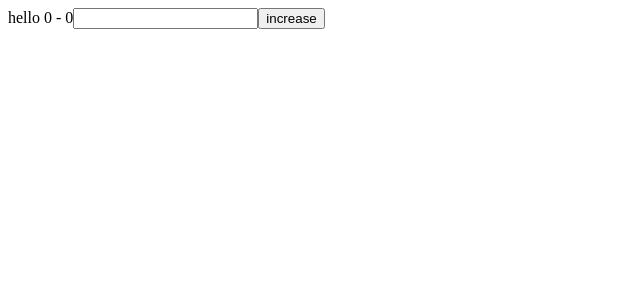
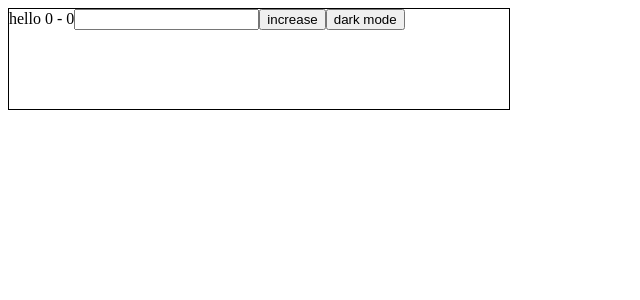
Before and after one commit to Yaya1200/advanced-react-practice, a React (Vite) app in the folder vite-project/: page / in a window 1280 px wide. Shown: the top 300 px of the page, without its empty margins (0-640 px from the left). Built offline with nearby package versions, Linux system fonts and the light colour scheme.

Commit message:
enabling the button

```diff
--- a/vite-project/src/home.jsx
+++ b/vite-project/src/home.jsx
@@ -15,13 +15,14 @@ return change1(count)
  }, [count]) ;
   return (
 
-      <div>
+      <div style={{border : '1px, solid, black', width: '500px', height: '100px'}}>
       hello {`${result} - ${count1}`}
       <input onChange={(e)=>{
           setcount(e.target.value)
       }
       }/>
       <button onClick={increase}>increase</button>
+      <button> dark mode</button>
       </div>
 
 
@@ -29,4 +30,4 @@ return change1(count)
   )
 
 }
-export default Home;
+export default Home
```
